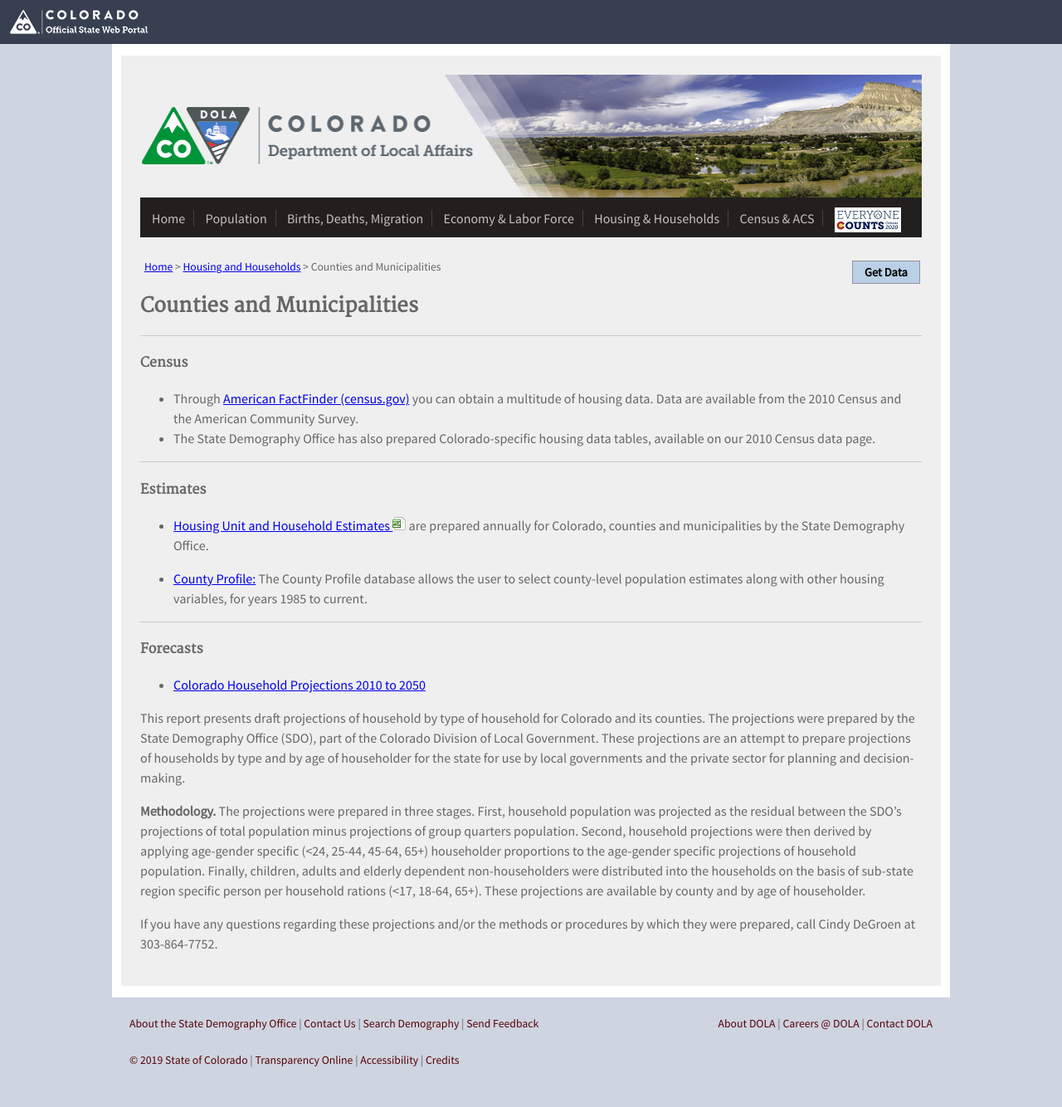
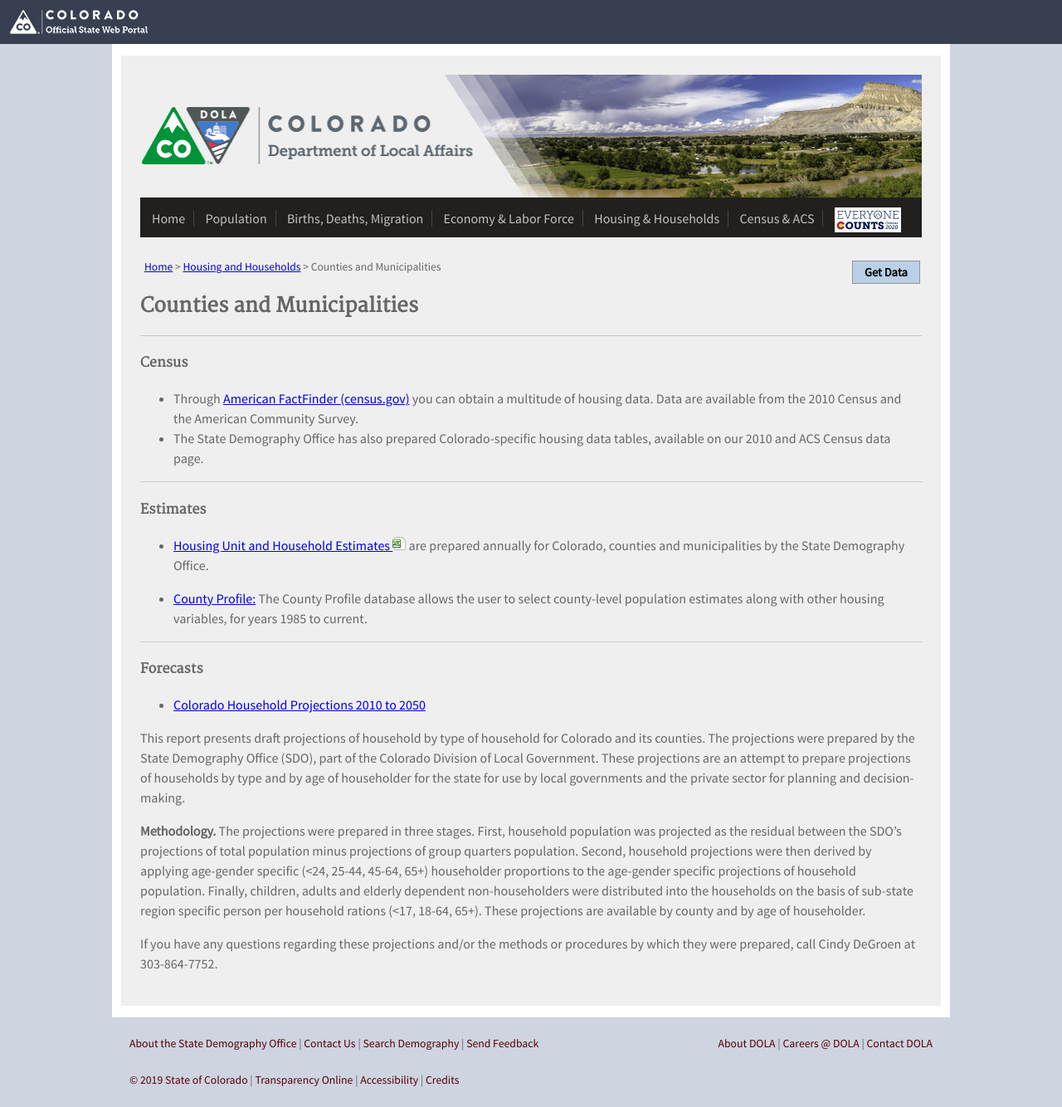
Before and after one commit to TBleess/Website_New, a Jekyll site: the page built from pages/4_HousingHouseholds/counties-and-municipalities.md, in a window 1280 px wide. Shown: the whole page at 83% size. Built offline with Jekyll 4.4.1, drawn with Linux system fonts in a browser that asks for light colours; before the commit the page ends 1310 px from its top, so only the background shows below that.

Commit message:
Update counties-and-municipalities.md

```diff
--- a/pages/4_HousingHouseholds/counties-and-municipalities.md
+++ b/pages/4_HousingHouseholds/counties-and-municipalities.md
@@ -14,8 +14,8 @@
 
 #### Census
 
-- Through [American FactFinder (census.gov)](http://factfinder.census.gov/home/saff/aff_transition.html) you can obtain a multitude of housing data. Data are available from the 2010 Census and the American Community Survey.
-- The State Demography Office has also prepared Colorado-specific housing data tables, available on our  2010 Census data page.
+- Through [American FactFinder (census.gov)](https://factfinder.census.gov) you can obtain a multitude of housing data. Data are available from the 2010 Census and the American Community Survey.
+- The State Demography Office has also prepared Colorado-specific housing data tables, available on our 2010 and ACS Census data page.
 
 - - -
 
```
